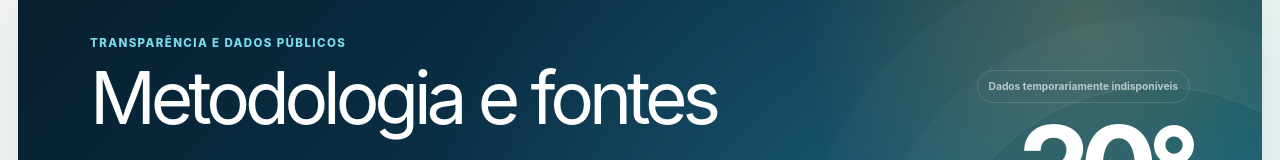
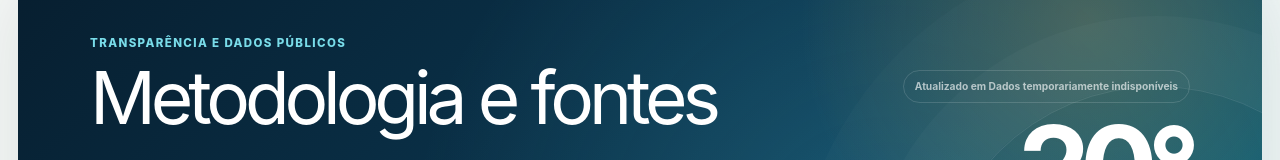
Before and after one commit to agenciamobi/tempopelotas, a Next.js app: page /metodologia in a window 1280 px wide. Shown: the part 147-307 px from the top of the page. Built offline with nearby package versions, Linux system fonts and the light colour scheme; no server answers.

Commit message:
Torna cabeçalho das páginas mais claro para visitantes

```diff
--- a/components/forecast-page-shell.tsx
+++ b/components/forecast-page-shell.tsx
@@ -32,8 +32,8 @@ export function ForecastPageShell({
             <h1>{title}</h1>
             <p>{description}</p>
           </div>
-          <div className="topic-hero-status">
-            <span>{weather.current.updatedAt}</span>
+          <div className="topic-hero-status" aria-label="Tempo agora em Pelotas">
+            <span>Atualizado em {weather.current.updatedAt}</span>
             <strong>{weather.current.temperature}°</strong>
             <small>{weather.current.condition}</small>
           </div>
```
